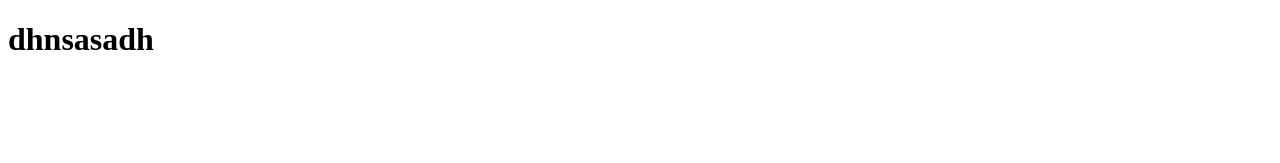
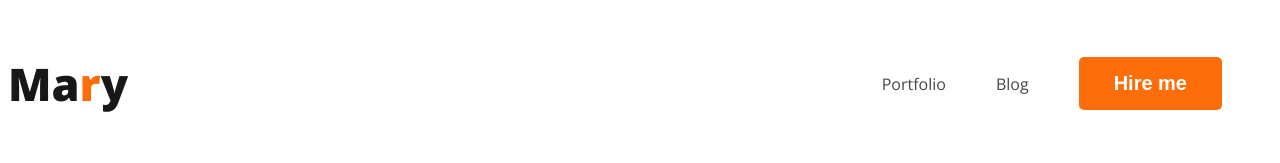
Before and after one commit to iatoha/developer-portfolio, a plain HTML site: page index.html in a window 1280 px wide. Drawn offline with nearby package versions, Linux system fonts and the light colour scheme.

Commit message:
nabvar done

```diff
--- a/index.html
+++ b/index.html
@@ -3,9 +3,29 @@
 <head>
     <meta charset="UTF-8">
     <meta name="viewport" content="width=device-width, initial-scale=1.0">
-    <title>Document</title>
+    <title>web dev portfolio</title>
+    <link rel="stylesheet" href="styles/portfolio.css">
 </head>
 <body>
-    <h1>dhnsasadh</h1>
+    <header>
+        <!-- navbar start -->
+            <nav>
+                <h3 class="nav-title">Ma<span class="text-primary">r</span>y</h3>
+                <ul>
+                    <li><a href="">Portfolio</a></li>
+                    <li><a href="">Blog</a></li>
+                    <li><button class="btn-primary">Hire me</button></li>
+                </ul>
+            </nav>
+            <!-- navbar start -->
+
+
+    </header>
+    <main>
+
+    </main>
+    <footer>
+
+    </footer>
 </body>
 </html>
--- /dev/null
+++ b/styles/portfolio.css
@@ -0,0 +1,48 @@
+@import url('https://fonts.googleapis.com/css2?family=Open+Sans:ital,wght@0,300..800;1,300..800&display=swap');
+
+/* shared style */
+body{
+    font-family: "Open Sans", sans-serif;
+}
+
+.text-primary{
+    color: #FD6E0A;
+}
+
+.btn-primary{
+    border-radius: 5px;
+    border: 0 ;
+    background: #FD6E0A;
+    font-size: 20px;
+    font-weight: 700;
+    color: white;
+    padding: 15px 35px;
+}
+
+
+/* nav related styles */
+nav{
+    display: flex;
+    justify-content: space-between;
+}
+
+.nav-title{
+    color: #181818;
+    font-size: 45px;
+    font-weight: 800;
+}
+
+nav > ul{
+ display: flex;
+ align-items: center;
+}
+
+nav li {
+    list-style: none;
+    margin-right:50px ;
+}
+
+nav a {
+    text-decoration: none;
+    color: #474747;
+}
```
Also changed, not shown: images/developer.png (added), images/hardy.png (added), images/header_bg.png (added), images/icons/facebook.png (added), images/icons/insta.png (added), images/icons/js.png (added), images/icons/mongo.png (added), images/icons/nodejs.png (added), images/icons/react.png (added), images/icons/twitter.png (added), 1 other file.
